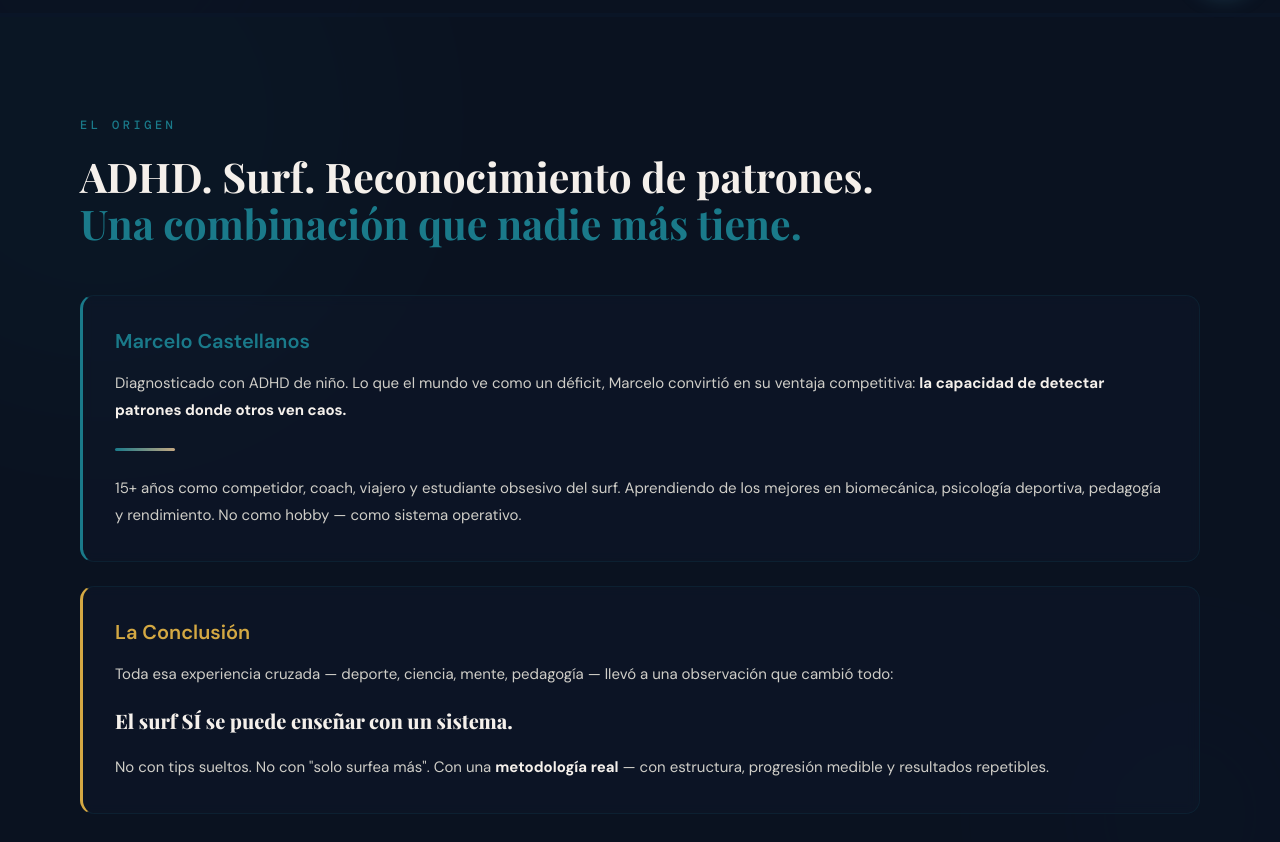
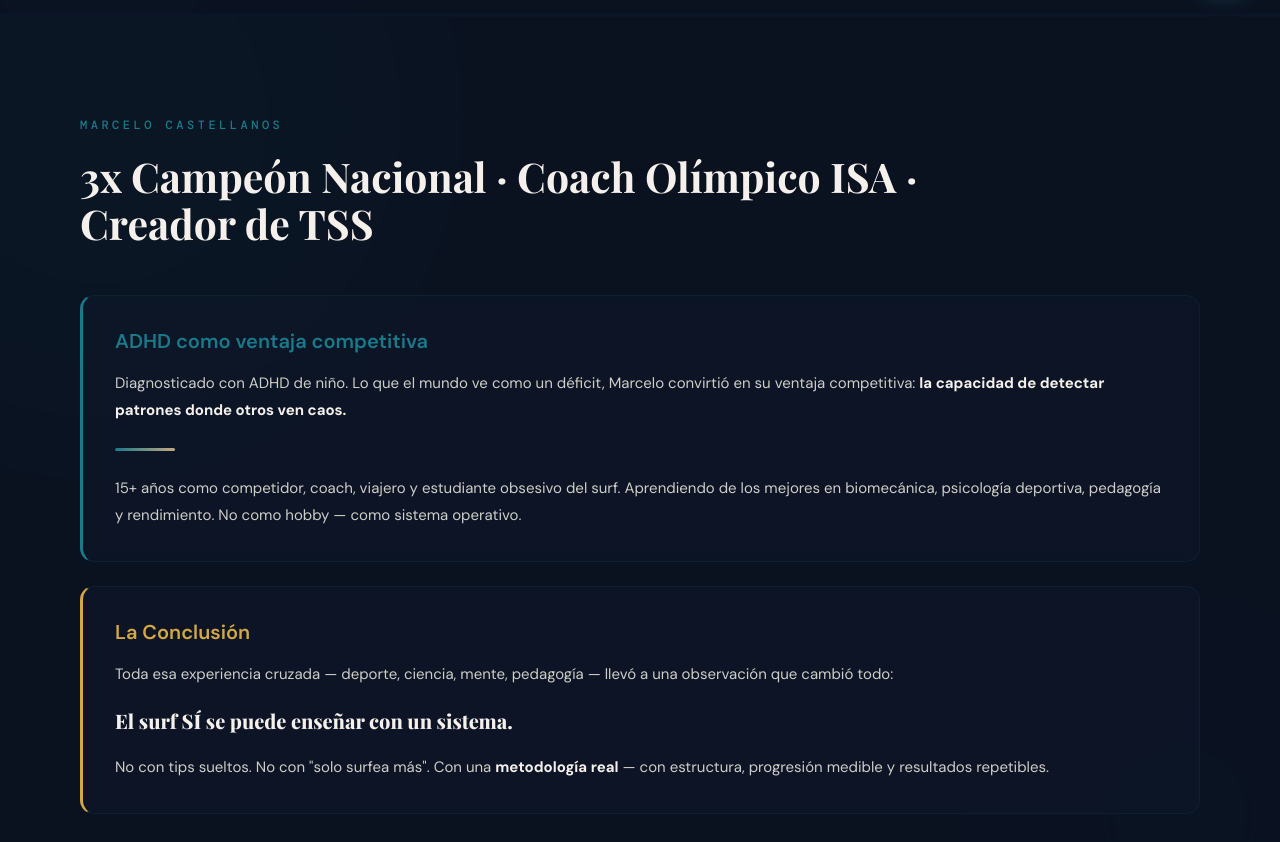
Before and after one commit to marcelocsurf/tss-purosurf-site, a plain HTML site: page index.html in a window 1280 px wide. Shown: the part 783-1625 px from the top of the page. Drawn offline with nearby package versions, Linux system fonts and the light colour scheme; a web font is replaced by a local one.

Commit message:
Intro: direct authority title, no sentimental heading

```diff
--- a/index.html
+++ b/index.html
@@ -508,19 +508,19 @@ p { font-size: 16px; line-height: 1.7; color: var(--ghost); }
 
 
 <!-- ═══ S2: EL ORIGEN — La Historia Detrás del Sistema ═══ -->
-<section id="s2" data-label="El Origen">
+<section id="s2" data-label="Marcelo">
   <div class="glow-orb glow-pulse" style="width:600px;height:600px;background:var(--cyan);top:-200px;left:-200px;"></div>
   <div class="glow-orb" style="width:400px;height:400px;background:var(--brand-blue);bottom:-100px;right:-100px;"></div>
 
   <div class="fade-in">
-    <span class="label">El Origen</span>
-    <h2 style="max-width:850px;">ADHD. Surf. Reconocimiento de patrones.<br><span class="text-cyan">Una combinación que nadie más tiene.</span></h2>
+    <span class="label">Marcelo Castellanos</span>
+    <h2 style="max-width:850px;">3x Campeón Nacional · Coach Olímpico ISA · Creador de TSS</h2>
   </div>
 
   <div style="margin-top:48px;">
     <div class="fade-in fade-in-delay-1">
       <div class="card" style="border-left:3px solid var(--cyan);">
-        <h3 style="margin-bottom:16px;color:var(--cyan);">Marcelo Castellanos</h3>
+        <h3 style="margin-bottom:16px;color:var(--cyan);">ADHD como ventaja competitiva</h3>
         <p style="font-size:15px;line-height:1.8;color:var(--ghost);">
           Diagnosticado con ADHD de niño. Lo que el mundo ve como un déficit, Marcelo convirtió en su ventaja competitiva: <strong style="color:var(--white);">la capacidad de detectar patrones donde otros ven caos.</strong>
         </p>
```
